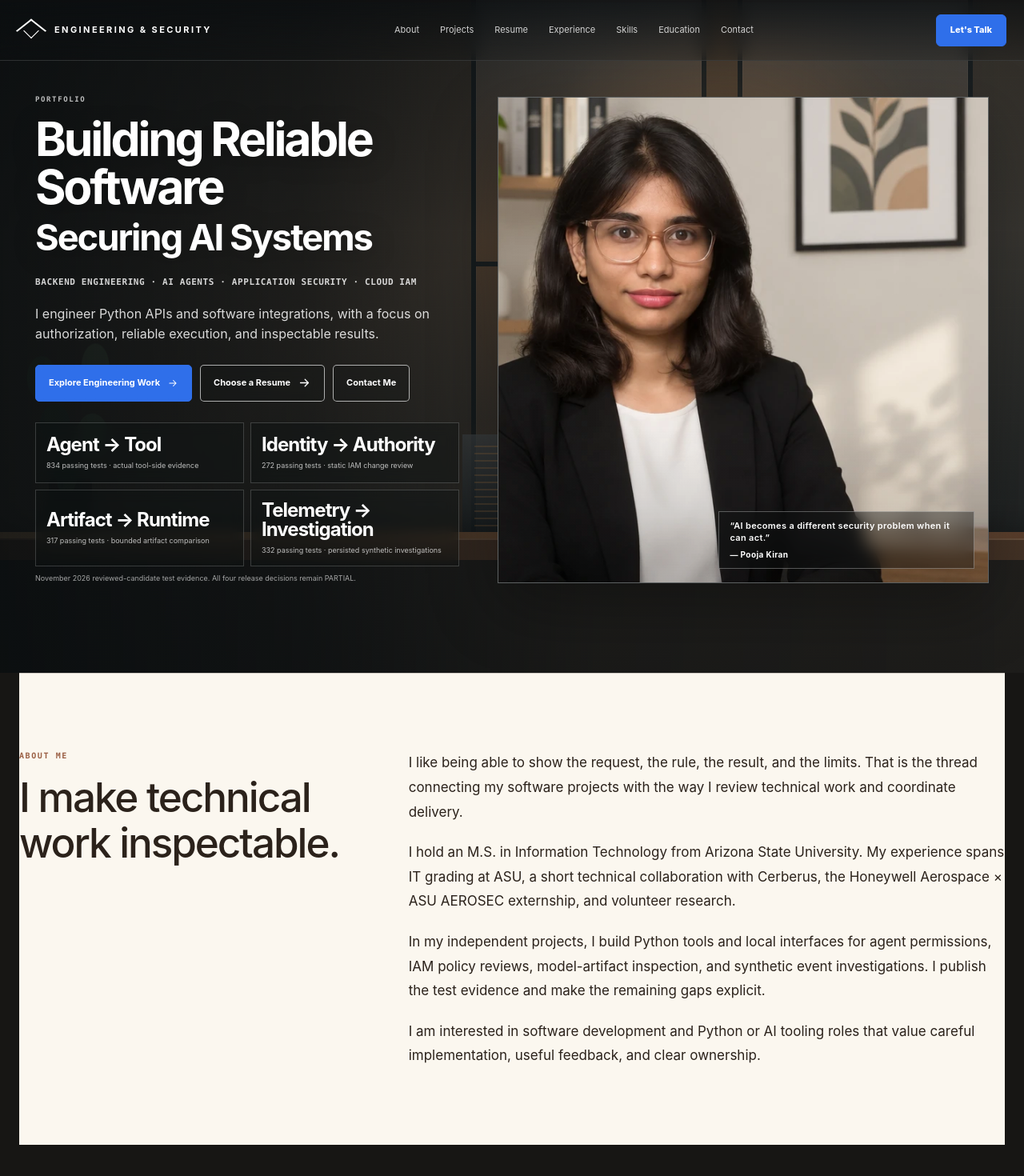
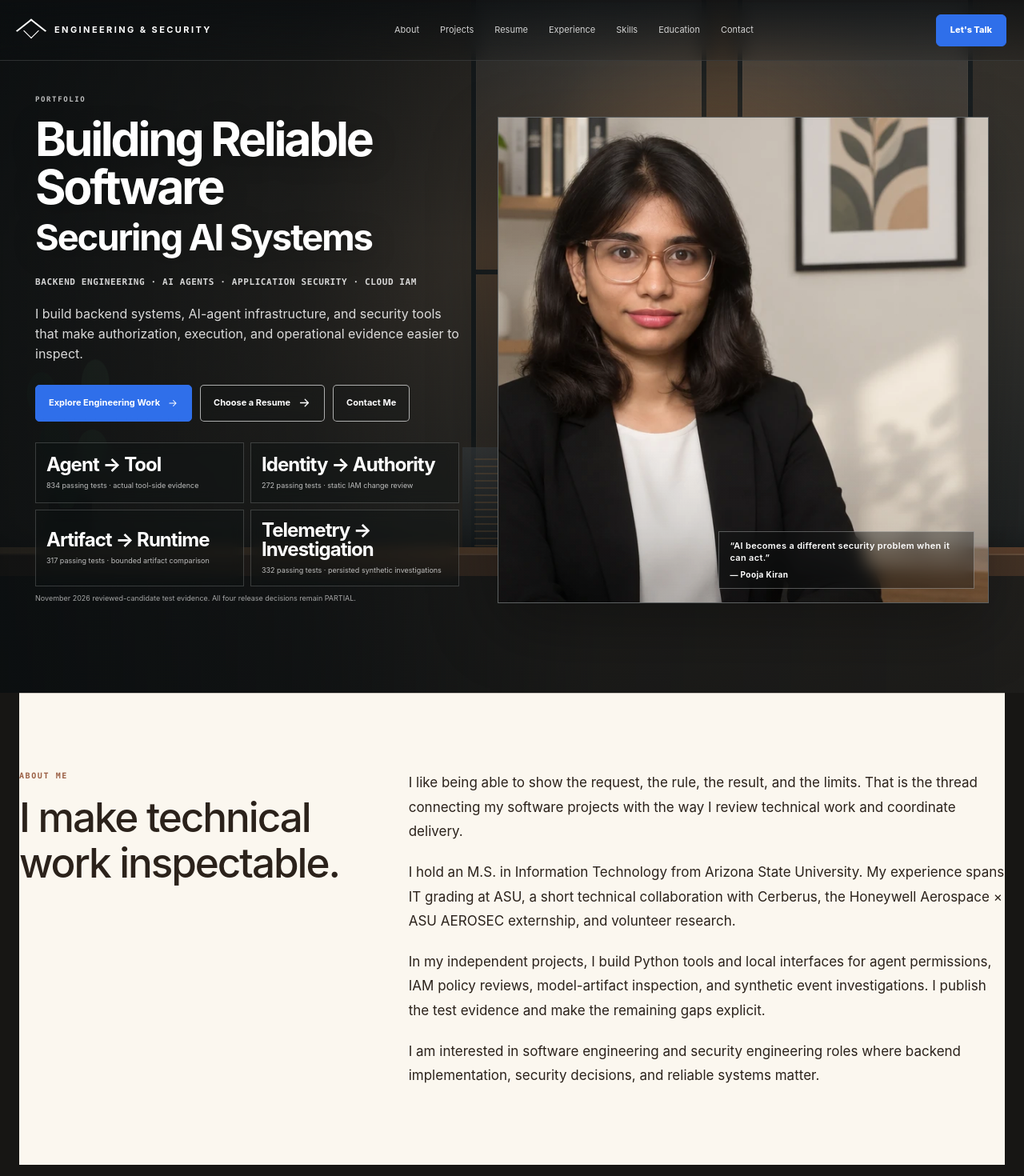
Before and after one commit to poojakira/Pooja_Kiran_Portfolio_Website, a Next.js app: page / in a window 1280 px wide. Shown: the top 1470 px of the page at 80% size. Built offline with nearby package versions, Linux system fonts and the light colour scheme.

Commit message:
Update dual-track positioning and software resume link

```diff
--- a/src/data/resume.ts
+++ b/src/data/resume.ts
@@ -33,18 +33,18 @@ export type ProjectItem = {
 };
 
 export const resume = {
-  sourceFile: "Pooja_Kiran_Software_Engineer_Resume.pdf",
+  sourceFile: "Pooja_Kiran_Software_Engineer_Associate_Resume_Revised.pdf",
   leadershipResumeFile: "Pooja_Kiran_Software_Engineer_Resume.pdf",
   name: "Pooja Kiran",
-  headline: "Software Engineer | Python Backend & API Integration | AI Agent Security",
-  positioning: "I engineer Python APIs and software integrations, with a focus on authorization, reliable execution, and inspectable results.",
+  headline: "Software Engineering | AI Systems | Application Security",
+  positioning: "I build backend systems, AI-agent infrastructure, and security tools that make authorization, execution, and operational evidence easier to inspect.",
   about: {
     "title": "I make technical work inspectable.",
     "paragraphs": [
       "I like being able to show the request, the rule, the result, and the limits. That is the thread connecting my software projects with the way I review technical work and coordinate delivery.",
       "I hold an M.S. in Information Technology from Arizona State University. My experience spans IT grading at ASU, a short technical collaboration with Cerberus, the Honeywell Aerospace × ASU AEROSEC externship, and volunteer research.",
       "In my independent projects, I build Python tools and local interfaces for agent permissions, IAM policy reviews, model-artifact inspection, and synthetic event investigations. I publish the test evidence and make the remaining gaps explicit.",
-      "I am interested in software development and Python or AI tooling roles that value careful implementation, useful feedback, and clear ownership."
+      "I am interested in software engineering and security engineering roles where backend implementation, security decisions, and reliable systems matter."
     ]
   },
   location: "Tempe, AZ, USA",
```
